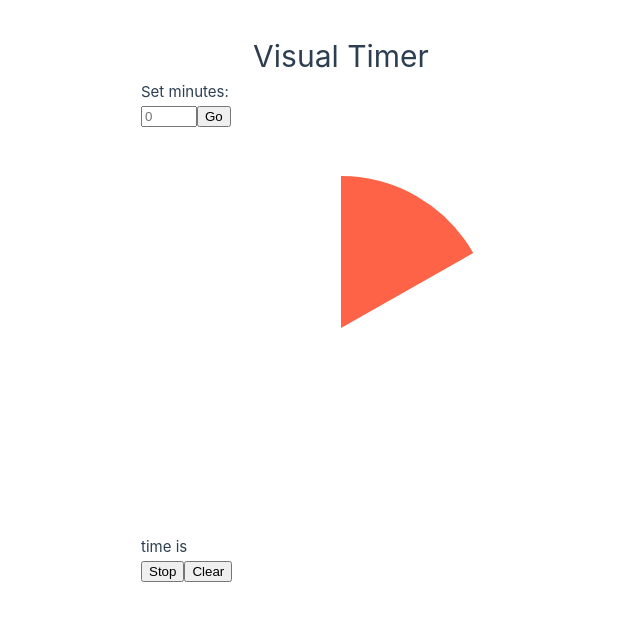
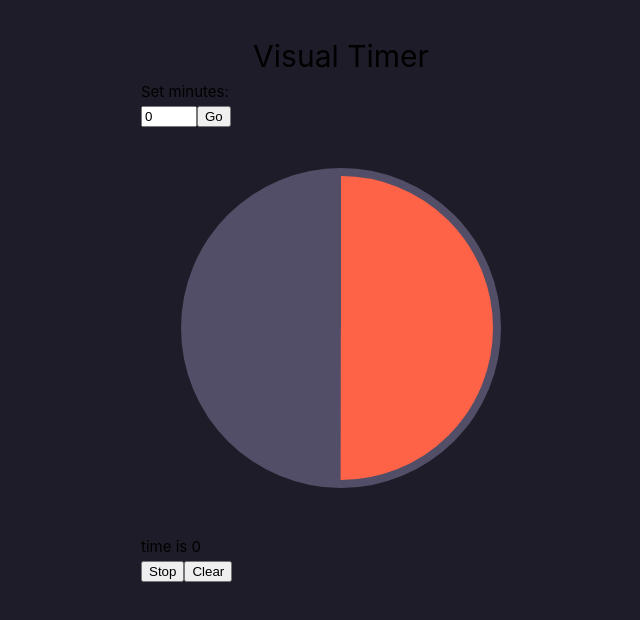
Before and after one commit to msunji/visual-timer, a Vue app: page / in a window 1280 px wide. Shown: the top 620 px of the page, without its empty margins (299-939 px from the left). Built offline with nearby package versions, Linux system fonts and the light colour scheme.

Commit message:
Set SVG styling

```diff
--- a/src/App.vue
+++ b/src/App.vue
@@ -1,7 +1,7 @@
 <script setup>
 import { ref } from 'vue'
 
-const minutes = ref()
+const minutes = ref(0)
 
 // function setMinutes(mins) {
 //   console.log(mins)
@@ -29,7 +29,7 @@ const minutes = ref()
           viewBox="0 0 400 400"
           xmlns="http://www.w3.org/2000/svg"
         >
-          <circle cx="50%" cy="50%" r="40%" fill="white" id="outer-circle" />
+          <circle cx="50%" cy="50%" r="40%" id="outer-circle" />
           <circle
             id="inner-circle"
             cx="50%"
@@ -38,7 +38,6 @@ const minutes = ref()
             fill="transparent"
             stroke="tomato"
             stroke-width="38%"
-            stroke-dasharray="20% 119.32%"
             transform="rotate(-90) translate(-400)"
           />
         </svg>
--- a/src/assets/base.css
+++ b/src/assets/base.css
@@ -1,14 +1,9 @@
-/* color palette from <https://github.com/vuejs/theme> */
 :root {
-  --vt-c-white: #ffffff;
-  --vt-c-white-soft: #f8f8f8;
-  --vt-c-white-mute: #f2f2f2;
-
-  --vt-c-black: #181818;
-  --vt-c-black-soft: #222222;
-  --vt-c-black-mute: #282828;
-
-  --vt-c-indigo: #2c3e50;
+  --white: #ffffff;
+  --black: #171717;
+  --grey: #2b2b2b;
+  --purple-dark: #1e1c28;
+  --purple-light: #777192;
 
   --vt-c-divider-light-1: rgba(60, 60, 60, 0.29);
   --vt-c-divider-light-2: rgba(60, 60, 60, 0.12);
@@ -20,12 +15,8 @@
   --vt-c-text-dark-1: var(--vt-c-white);
   --vt-c-text-dark-2: rgba(235, 235, 235, 0.64);
 }
-
-/* semantic color variables for this project */
 :root {
-  --color-background: var(--vt-c-white);
-  --color-background-soft: var(--vt-c-white-soft);
-  --color-background-mute: var(--vt-c-white-mute);
+  --color-background: var(--purple-dark);
 
   --color-border: var(--vt-c-divider-light-2);
   --color-border-hover: var(--vt-c-divider-light-1);
@@ -34,20 +25,6 @@
   --color-text: var(--vt-c-text-light-1);
 
   --section-gap: 160px;
-}
-
-@media (prefers-color-scheme: dark) {
-  :root {
-    --color-background: var(--vt-c-black);
-    --color-background-soft: var(--vt-c-black-soft);
-    --color-background-mute: var(--vt-c-black-mute);
-
-    --color-border: var(--vt-c-divider-dark-2);
-    --color-border-hover: var(--vt-c-divider-dark-1);
-
-    --color-heading: var(--vt-c-text-dark-1);
-    --color-text: var(--vt-c-text-dark-2);
-  }
 }
 
 *,
--- a/src/assets/main.css
+++ b/src/assets/main.css
@@ -17,10 +17,20 @@
   background: white;
 }
 
-.timer-inner {
-  transform: translate(10px, 10px);
-  height: 330px;
-  width: 330px;
-  border-radius: 50%;
-  background: conic-gradient(white 0% 0.95%, green 1% 100%);
+#outer-circle {
+  fill: var(--purple-light);
+  opacity: 60%;
 }
+#inner-circle {
+  stroke: tomato;
+  fill: transparent;
+  stroke-dasharray: 119.32% 119.32%;
+  stroke-dashoffset: 59.66%;
+  animation: fill 5s linear;
+}
+
+@keyframes fill {
+  to {
+    stroke-dasharray: 119.32% 119.32%;
+  }
+}
```
